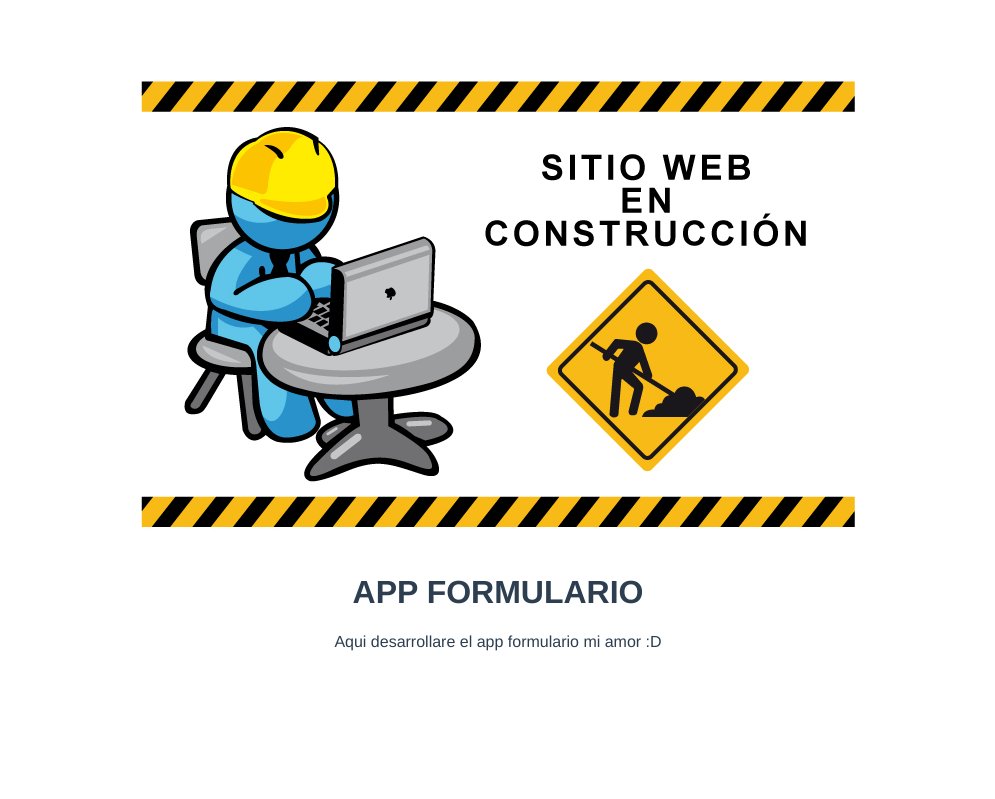
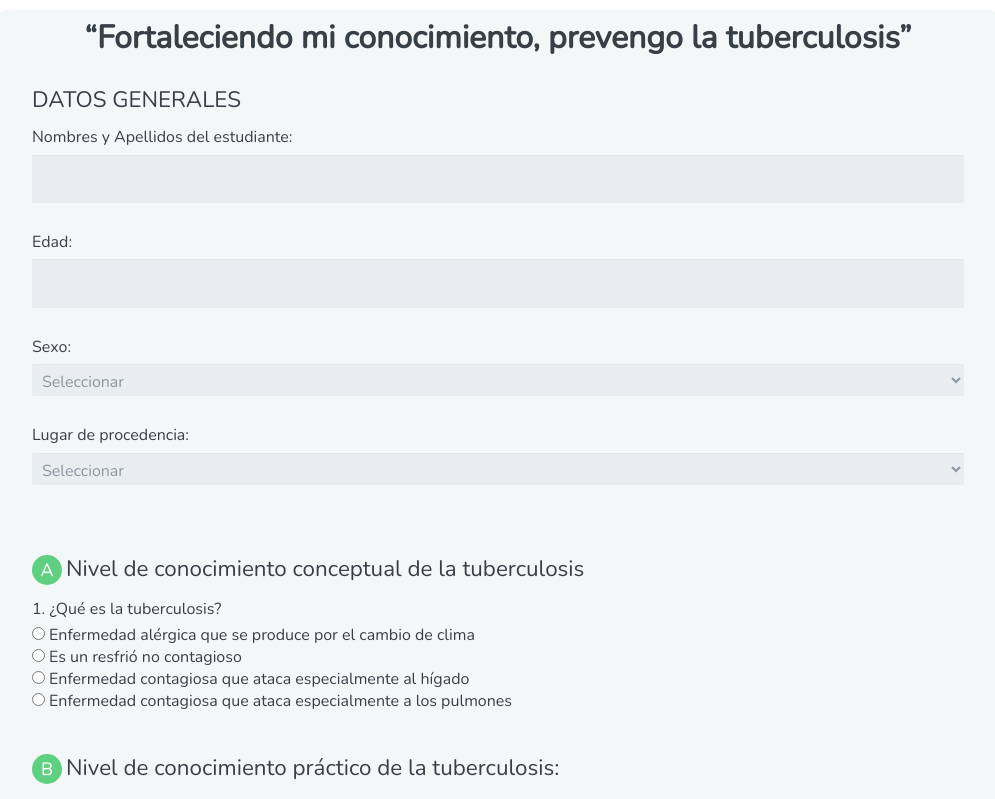
Before and after one commit to darkspiriton/formquest, a Vue app: page / in a window 1280 px wide. Shown: the top 799 px of the page, without its empty margins (142-1137 px from the left). Built offline with nearby package versions, Linux system fonts and the light colour scheme.

Commit message:
actualizar diseño basico

```diff
--- a/public/index.html
+++ b/public/index.html
@@ -1,17 +1,21 @@
 <!DOCTYPE html>
 <html lang="en">
+
 <head>
   <meta charset="utf-8">
   <meta http-equiv="X-UA-Compatible" content="IE=edge">
   <meta name="viewport" content="width=device-width,initial-scale=1.0">
+  <title><%= htmlWebpackPlugin.options.title %></title>
   <link rel="icon" href="<%= BASE_URL %>favicon.ico">
-    <title><%= htmlWebpackPlugin.options.title %></title>
+  <link rel="stylesheet" href="https://cdnjs.cloudflare.com/ajax/libs/normalize/8.0.1/normalize.min.css">
 </head>
+
 <body>
   <noscript>
-      <strong>We're sorry but <%= htmlWebpackPlugin.options.title %> doesn't work properly without JavaScript enabled. Please enable it to continue.</strong>
+    <strong>We're sorry but <%= htmlWebpackPlugin.options.title %> doesn't work properly without JavaScript enabled.
+      Please enable it to continue.</strong>
   </noscript>
   <div id="app"></div>
-    <!-- built files will be auto injected -->
 </body>
+
 </html>
--- a/src/App.vue
+++ b/src/App.vue
@@ -1,28 +1,138 @@
 <template>
   <div id="app">
-    <img alt="Vue logo" src="./assets/construccion.jpg">
-    <HelloWorld msg="APP FORMULARIO"/>
+    <!-- <img alt="Vue logo" src="./assets/construccion.jpg"> -->
+    <FormComponent msg="APP FORMULARIO"/>
   </div>
 </template>
 
 <script>
-import HelloWorld from './components/HelloWorld.vue'
+import FormComponent from './components/FormComponent.vue'
 
 export default {
   name: 'App',
   components: {
-    HelloWorld
+    FormComponent
   }
 }
 </script>
 
 <style>
-#app {
-  font-family: Avenir, Helvetica, Arial, sans-serif;
-  -webkit-font-smoothing: antialiased;
-  -moz-osx-font-smoothing: grayscale;
+@import url("https://fonts.googleapis.com/css?family=Nunito:400,300");
+
+*,
+*:before,
+*:after {
+  -moz-box-sizing: border-box;
+  -webkit-box-sizing: border-box;
+  box-sizing: border-box;
+}
+
+body {
+  font-family: "Nunito", sans-serif;
+  color: #384047;
+}
+
+form {
+  margin: 10px auto;
+  padding: 10px 20px;
+  background: #f4f7f8;
+  border-radius: 8px;
+}
+
+h1 {
+  margin: 0 0 30px 0;
   text-align: center;
-  color: #2c3e50;
-  margin-top: 60px;
+}
+
+input[type="text"],
+input[type="password"],
+input[type="date"],
+input[type="datetime"],
+input[type="email"],
+input[type="number"],
+input[type="search"],
+input[type="tel"],
+input[type="time"],
+input[type="url"],
+textarea,
+select {
+  background: rgba(255, 255, 255, 0.1);
+  border: none;
+  font-size: 16px;
+  height: auto;
+  margin: 0;
+  outline: 0;
+  padding: 15px;
+  width: 100%;
+  background-color: #e8eeef;
+  color: #8a97a0;
+  box-shadow: 0 1px 0 rgba(0, 0, 0, 0.03) inset;
+  margin-bottom: 30px;
+}
+
+input[type="radio"],
+input[type="checkbox"] {
+  margin: 0 4px 8px 0;
+}
+
+select {
+  padding: 6px;
+  height: 32px;
+  border-radius: 2px;
+}
+
+button {
+  padding: 19px 39px 18px 39px;
+  color: #fff;
+  background-color: #4bc970;
+  font-size: 18px;
+  text-align: center;
+  font-style: normal;
+  border-radius: 5px;
+  width: 100%;
+  border: 1px solid #3ac162;
+  border-width: 1px 1px 3px;
+  box-shadow: 0 -1px 0 rgba(255, 255, 255, 0.1) inset;
+  margin-bottom: 10px;
+}
+
+fieldset {
+  margin-bottom: 30px;
+  border: none;
+}
+
+legend {
+  font-size: 1.4em;
+  margin-bottom: 10px;
+}
+
+label {
+  display: block;
+  margin-bottom: 8px;
+}
+
+label.light {
+  font-weight: 300;
+  display: inline;
+}
+
+.number {
+  background-color: #5fcf80;
+  color: #fff;
+  height: 30px;
+  width: 30px;
+  display: inline-block;
+  font-size: 0.8em;
+  margin-right: 4px;
+  line-height: 30px;
+  text-align: center;
+  text-shadow: 0 1px 0 rgba(255, 255, 255, 0.2);
+  border-radius: 100%;
+}
+
+@media screen and (min-width: 480px) {
+  form {
+    max-width: 1000px;
+  }
 }
 </style>
--- a/src/components/FormComponent.vue
+++ b/src/components/FormComponent.vue
@@ -0,0 +1,67 @@
+<template>
+    <form action="index.html" method="post">
+
+    <h1>“Fortaleciendo mi conocimiento, prevengo la tuberculosis”</h1>
+
+    <fieldset>
+      <legend>DATOS GENERALES</legend>
+      <label for="name">Nombres y Apellidos del estudiante:</label>
+      <input type="text" id="name" name="user_name">
+
+      <label for="mail">Edad:</label>
+      <input type="email" id="mail" name="user_email">
+
+      <label for="job">Sexo:</label>
+      <select id="job" name="user_job">
+          <option value="php_developor">Seleccionar</option>
+          <option value="frontend_developer">Masculino</option>
+          <option value="php_developor">Femenino</option>
+      </select>
+
+      <label for="job">Lugar de procedencia:</label>
+      <select id="job" name="user_job">
+          <option value="php_developor">Seleccionar</option>
+          <option value="frontend_developer">Costa</option>
+          <option value="php_developor">Sierra</option>
+          <option value="php_developor">Selva</option>
+      </select>
+    </fieldset>
+
+    <fieldset>
+      <legend><span class="number">A</span>Nivel de conocimiento conceptual de la tuberculosis</legend>
+
+      <div>
+        <label>1. ¿Qué es la tuberculosis?</label>
+        <input type="radio" id="under_13" value="1a" name="user_age"><label for="under_13" class="light">Enfermedad alérgica que se produce por el cambio de clima</label><br>
+        <input type="radio" id="over_13" value="1b" name="user_age"><label for="over_13" class="light">Es un resfrió no contagioso</label><br>
+        <input type="radio" id="over_13" value="1c" name="user_age"><label for="over_13" class="light">Enfermedad contagiosa que ataca especialmente al hígado</label><br>
+        <input type="radio" id="over_13" value="1d" name="user_age"><label for="over_13" class="light">Enfermedad contagiosa que ataca especialmente a los pulmones</label><br>
+      </div>
+
+    </fieldset>
+
+    <fieldset>
+      <legend><span class="number">B</span>Nivel de conocimiento práctico de la tuberculosis:</legend>
+
+      <div>
+        <label>21. ¿Se debe abrir las ventanas durante el día para que ingrese el aire y la luz del sol?</label>
+        <input type="radio" id="under_13" value="1a" name="user_age"><label for="under_13" class="light">Verdadero</label><br>
+        <input type="radio" id="over_13" value="1b" name="user_age"><label for="over_13" class="light">Falso</label><br>
+      </div>
+
+    </fieldset>
+
+    <button type="submit">Calificar</button>
+  </form>
+</template>
+
+<script>
+export default {
+  name: 'HelloWorld',
+  props: {
+    msg: String
+  }
+}
+</script>
+
+<!-- Add "scoped" attribute to limit CSS to this component only -->
--- a/src/components/HelloWorld.vue
+++ /dev/null
@@ -1,35 +0,0 @@
-<template>
-  <div class="hello">
-    <h1>{{ msg }}</h1>
-    <p>
-      Aqui desarrollare el app formulario mi amor :D
-    </p>
-  </div>
-</template>
-
-<script>
-export default {
-  name: 'HelloWorld',
-  props: {
-    msg: String
-  }
-}
-</script>
-
-<!-- Add "scoped" attribute to limit CSS to this component only -->
-<style scoped>
-h3 {
-  margin: 40px 0 0;
-}
-ul {
-  list-style-type: none;
-  padding: 0;
-}
-li {
-  display: inline-block;
-  margin: 0 10px;
-}
-a {
-  color: #42b983;
-}
-</style>
```
Lines whose indentation alone changed are shown as unchanged.
